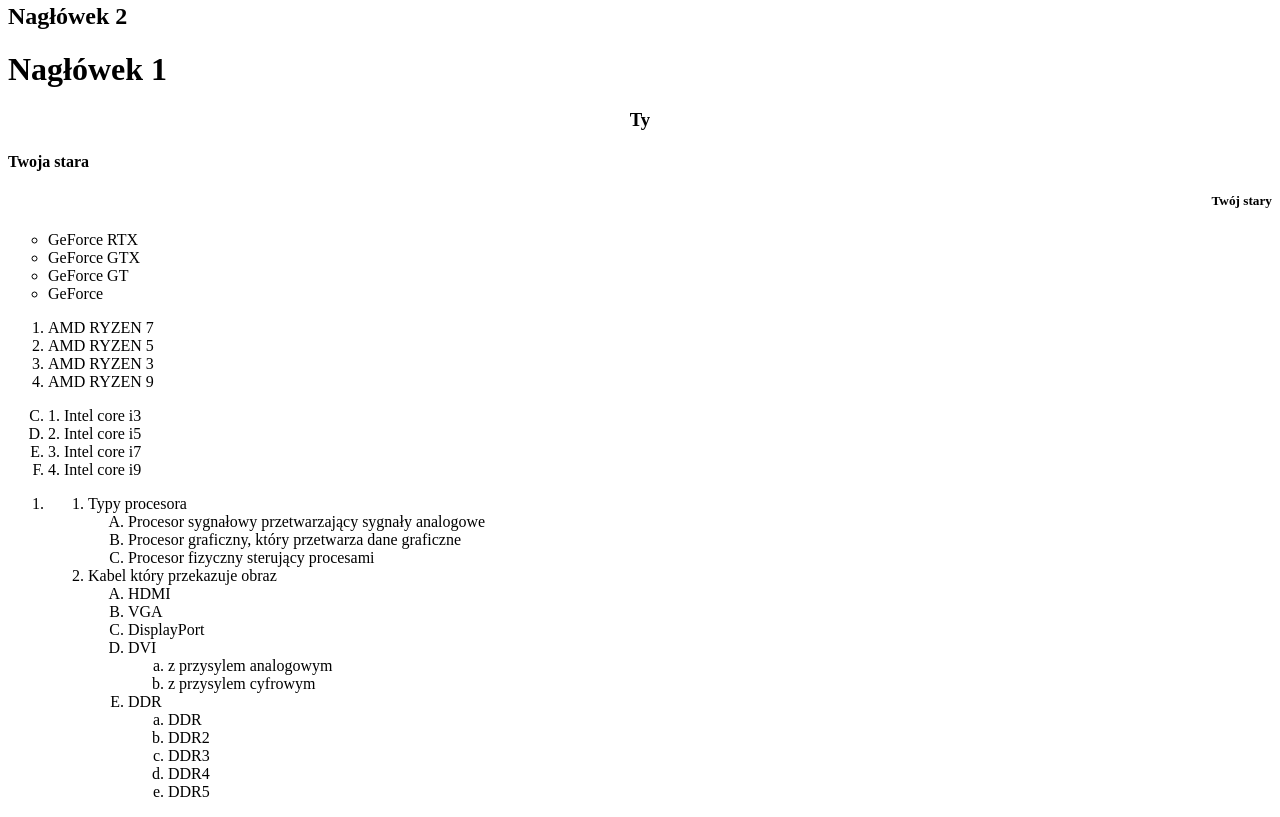
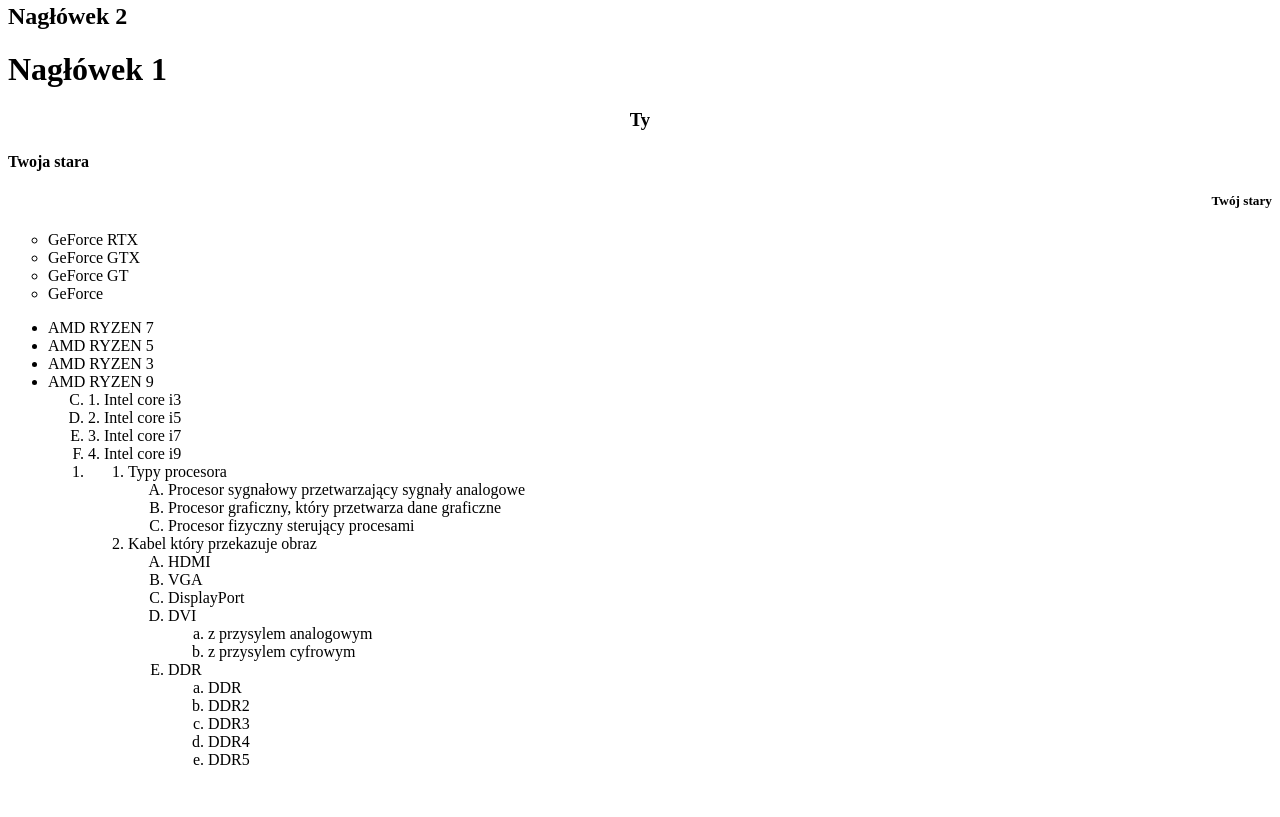
Before and after one commit to MAKOWIEC-0/zadania, a plain HTML site: page index.html in a window 1280 px wide. Shown: the part 2120-2937 px from the top of the page. After the commit the page ends 2905 px from the top, so only its background shows below. Drawn offline with Linux system fonts and the light colour scheme.

Commit message:
Update index.html

```diff
--- a/index.html
+++ b/index.html
@@ -70,7 +70,7 @@
 <LI> GeForce
  </UL>
 
-      <OL TYPE=disc=3>
+      <UL TYPE=disc=3>
 <LI>  AMD RYZEN 7
 <LI>  AMD RYZEN 5
 <LI>  AMD RYZEN 3
@@ -116,5 +116,7 @@
 
 
 
+
+
           </body>
        </html>
```
